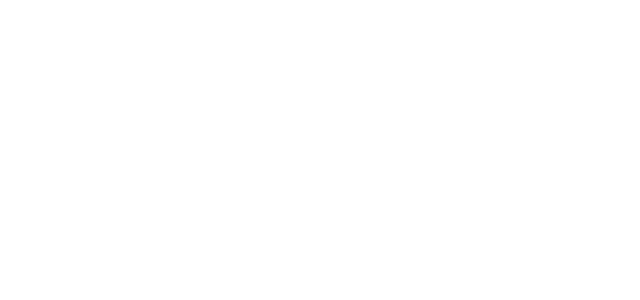
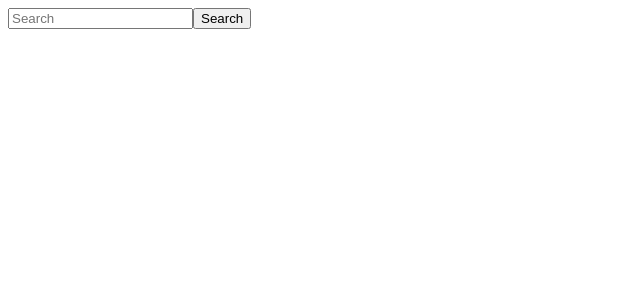
Before and after one commit to andrea-nuzzo/vue-boolflix, a Vue app: page / in a window 1280 px wide. Shown: the top 300 px of the page, without its empty margins (0-640 px from the left). Built offline with nearby package versions, Linux system fonts and the light colour scheme.

Commit message:
created searchbar and button

```diff
--- /dev/null
+++ b/src/components/commons/SearchBar.vue
@@ -0,0 +1,17 @@
+<template>
+  <div>
+      <input type="text" placeholder="Search">
+      <button>Search</button>
+  </div>
+</template>
+
+<script>
+export default {
+    name: 'SearchBar',
+
+}
+</script>
+
+<style lang="scss" scoped>
+
+</style>
--- a/src/components/macro/Header.vue
+++ b/src/components/macro/Header.vue
@@ -1,12 +1,19 @@
 <template>
   <header>
-
+      <SearchBar/>
   </header>
 </template>
 
 <script>
+
+import SearchBar from '../commons/SearchBar.vue'
+
 export default {
-    name: 'Header'
+    name: 'Header',
+    components: {
+    SearchBar,
+  }
+
 }
 </script>
 
```
